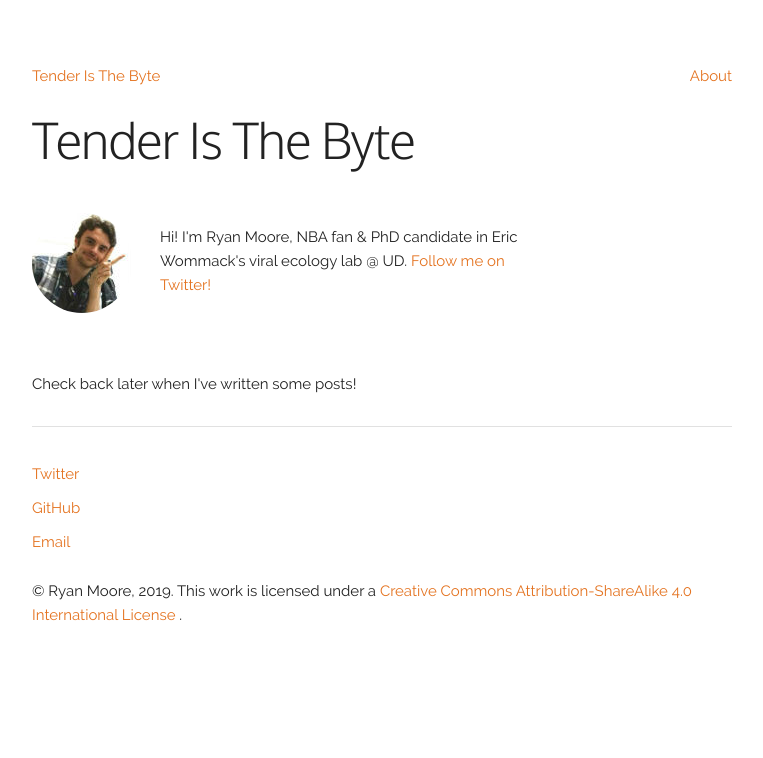
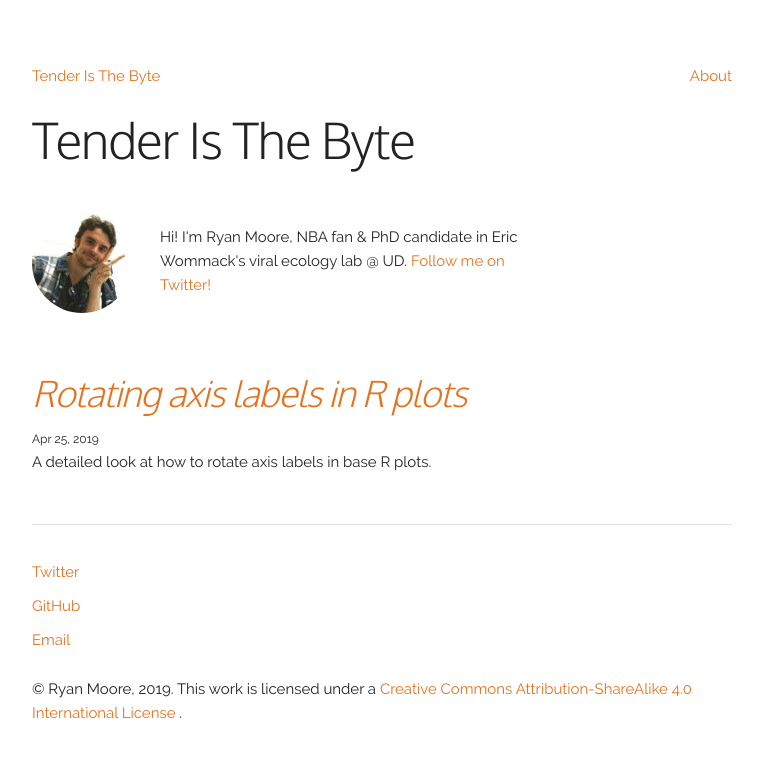
Before and after one commit to mooreryan/TenderIsTheByte, a Jekyll site: the page built from index.md, in a window 1280 px wide. Shown: the top 758 px of the page, without its empty margins (258-1021 px from the left). Built offline with Jekyll 4.4.1, drawn with Linux system fonts in a browser that asks for light colours; some of the changed lines change nothing that is shown.

Commit message:
Update axis labels post

```diff
--- a/assets/_sass/_base.scss
+++ b/assets/_sass/_base.scss
@@ -5,6 +5,10 @@
 
 h1, h2, h3, h4, h5, h6 {
   font-family: "Oxygen", sans-serif;
+}
+
+h3 {
+  font-style: italic;
 }
 
 code {
--- a/assets/css/main.scss
+++ b/assets/css/main.scss
@@ -80,3 +80,9 @@
   border: 1px solid $secondary-color;
   border-radius: 4px;
 }
+
+blockquote {
+  color: $gray;
+  border-left: 4px solid $primary-color;
+  padding-left: 1em;
+}
--- a/collections/_drafts/2019-04-25-rotating-axis-labels-in-r.md
+++ b/collections/_posts/2019-04-25-rotating-axis-labels-in-r.md
@@ -5,12 +5,12 @@
 categories: blog
 image: "/assets/img/posts/r_axis_label_rotation/boxplot_srt_adj_sweep.gif"
 ---
-Sometimes you have a plot with axis labels that are too long and end up getting clipped or dropped from the figure.
+Sometimes you have a plot with axis labels that are too long and end up getting clipped or dropped from the figure.  Maybe something like this:
 
 {% highlight r %}
 {% raw %}
-## Set the seed so your data will be the same as mine.
-set.seed(1234) aorisetnaoriestnaoirsetnaoriestnaorisetnaorietnoarisentoairenstoairesntaoiresntoiarentaoirsentoairesntoairsentaoiresntaoirsentoistenasoietnasroietnasorietnoaeisrnt
+## Set the random seed so your data will be the same as mine.
+set.seed(1234)
 
 dat <- list("Cool dataset one"   = rnorm(100, 0),
             "Cool dataset two"   = rnorm(100, 4),
@@ -23,7 +23,7 @@
 
 {% include post_img.html path='r_axis_label_rotation/boxplot_labels_too_long.png' caption='Missing labels...' %}
 
-*Note: If you're following along and want your charts to look like mine, you will need run the following `par` function before generating your plots, which adjusts the margins, the line thickness and the default axis label size.*
+*Note: If you're following along and want your charts to look like mine, you will need run the following `par` function before generating your plots.  It adjusts the margins, the line thickness and the default axis label size.*
 
 {% highlight r %}
 {% raw %}
@@ -34,15 +34,15 @@
 {% endraw %}
 {% endhighlight %}
 
-The second and fourth x-axis labels are missing because they are too long and R doesn't put them on the plot.  Also, the y-axis labels are drawn parallel to the y-axis, but I prefer them drawn perpendicular to the axis.
+The second and fourth x-axis labels are missing because they are too long for R to draw on the plot.  Also, the y-axis labels are drawn parallel to the axis, but I think they are easier to read if drawn perpendicular to the axis.
 
-We can fix both problems by [rotating the axis labels](https://cran.r-project.org/doc/FAQ/R-FAQ.html#How-can-I-create-rotated-axis-labels_003f).  Sadly, this is [pretty](https://stackoverflow.com/questions/10286473/rotating-x-axis-labels-in-r-for-barplot) [tricky](https://www.r-bloggers.com/rotated-axis-labels-in-r-plots/) [to](https://stats.idre.ucla.edu/r/faq/how-can-i-change-the-angle-of-the-value-labels-on-my-axes/) [do](https://www.r-graph-gallery.com/213-rotating-x-axis-labels-on-barplot/) using the base plotting system in R.  You need to remove the original axis, add back in the tick marks, add back in the labels, and finally, play around with the positioning of everything until you get it looking nice again.  Let's work through it step by step!
+We can fix both problems by [rotating the axis labels](https://cran.r-project.org/doc/FAQ/R-FAQ.html#How-can-I-create-rotated-axis-labels_003f).  Sadly, this is a [pretty](https://stackoverflow.com/questions/10286473/rotating-x-axis-labels-in-r-for-barplot) [tricky](https://www.r-bloggers.com/rotated-axis-labels-in-r-plots/) [to](https://stats.idre.ucla.edu/r/faq/how-can-i-change-the-angle-of-the-value-labels-on-my-axes/) [do](https://www.r-graph-gallery.com/213-rotating-x-axis-labels-on-barplot/) using the base plotting system in R.  You need to remove the original axis, add back in new axes and tick marks, add back in the labels, and finally, play around with the positioning of everything until you get it looking good again.  So let's work through it step by step!
 
 *Note: This post is goes in to a lot of details and explanations.  If you just want to skip to the final result and code, click [here](#putting-it-all-together).*
 
 ## Remove the original axes
 
-Because the `plot` function doesn't provide a way to rotate axis labels, we need to remove the entire axis and redraw it ourselves.  We can tell plotting functions like `plot` and `boxplot` to suppress axis plotting by passing in `xaxt = "n"` to turn off the x-axis, and `yaxt = "n"` to turn of the y-axis:
+Because the `plot` function doesn't provide a way to rotate axis labels, we need to remove the entire axis and redraw it ourselves.  We can tell plotting functions like `plot` and `boxplot` to suppress axes by passing in `xaxt = "n"` to turn off the x-axis and `yaxt = "n"` to turn of the y-axis.
 
 {% highlight r %}
 {% raw %}
@@ -52,38 +52,27 @@
 
 {% include post_img.html path='r_axis_label_rotation/boxplot_no_axes.png' caption='No axes here!' %}
 
-And just like that, no more axes!
+## Add the new axes
 
-## Add the new axes
+Now we need to add the axes back in.  To do this, we can use the `axis` function.  `axis` has a lot of different parameters, but the only ones that we need to worry about are `side`, `labels`, `las`, and `mgp`.
 
 ### The `side` parameter
 
-Now we need to add the axes back in.  To do this, we can use the `axis` function.  `axis` has a lot of different parameters, but the only ones that we need to worry about are `side`, `labels`, `las`, and `mgp`.
-
-The `side` parameter takes an integer that specifies on which side of the chart to draw the axis.
-
-| Side | Location |
-|------|----------|
-| 1    | Below    |
-| 2    | Left     |
-| 3    | Above    |
-| 4    | Right    |
-
-To draw the x-axis then, we would need to pass in `side = 1`, and to draw the y-axis, we should pass in `side = 2`.
+The `side` parameter takes an integer that specifies the side of the chart on which to draw the axis: `1` for below, `2` for left, `3` for above, and `4` for right.  To draw the x-axis then, we would need to pass in `side = 1`, and to draw the y-axis, we should pass in `side = 2`.
 
 ### The `labels` parameter
 
-The `axis` function can add labels along with the axis and tick marks, but it will only let you adjust the labels to either be parallel or perpendicular to the axis.  While this will be fine for the `y` axis, it won't work for the x-axis since we want to rotate the labels somewhere between 0 and 90 degrees.  So for the y-axis, we need to tell the `axis` function not to draw labels using `labels = FALSE`.
+The `axis` function can add labels along with the axis and tick marks, but it will only let you adjust the labels to either be parallel or perpendicular to the axis.  While this will be fine for the y-axis, it won't work for the x-axis since we want to rotate the labels somewhere between 0 and 90 degrees.  So for the x-axis, we tell the `axis` function not to draw labels using `labels = FALSE`.  Nothing needs to be done with this parameter for the y-axis as we want the default y-axis labels to be drawn.
 
 ### The `las` and `mgp` parameters
 
-To add the y-axis with rotated labels, we will need a couple of more parameters: `las` and `mgp`.
+Because we are letting the `axis` function draw both the axis and the labels for the y-axis, we will need a couple of more parameters to make it look nice: `las` and `mgp`.
 
-The `las` parameter takes integers in the set `{0,1,2,3}`.  The two we care about here are `0`, which specifies axis labels should always be parallel to the axis (and is the default argument), and `2`, which causes labels to always be drawn perpendicular to the axis.  To make the y-axis labels easier to read, we want them to be perpendicular to the y-axis, so we need to pass `las = 2` to the `axis` function.
+The `las` parameter takes integers in the set `{0,1,2,3}`.  The two we care about here are `0`, which specifies axis labels should always be parallel to the axis (the default argument), and `2`, which causes labels to always be drawn perpendicular to the axis.  To make the y-axis labels easier to read, we want them to be perpendicular to the axis, so we will pass `las = 2` to the `axis` function.
 
-The `mgp` parameter is a little trickier and not strictly necessary, but it's helpful to make things look nice.  `mgp` takes a three number vector and is used to adjust the placement of the axis title (`mgp[1]`), axis labels (`mgp[2]`), and axis line (`mgp[3]`).  If you increase the values, the element will move further from the plot, whereas decreasing the values move the elements closer to the plot.
+The `mgp` parameter is a little trickier and not strictly necessary, but we need it to make things look nice.  `mgp` takes a three number vector and is used to adjust the placement of the axis title (`mgp[1]`), the axis labels (`mgp[2]`), and the axis line (`mgp[3]`).  If you increase the values, the element will move farther from the plot, whereas decreasing the values moves the elements closer to the plot.
 
-The gif below shows how changing the argument passed to the `mgp` parameter changes the location of the y-axis and labels.
+The figure below shows how changing the argument passed to the `mgp` parameter changes the location of the y-axis and labels.
 
 {% include post_img.html path='r_axis_label_rotation/boxplot_mgp_sweep.gif' caption='Adjusting the mgp argument' %}
 
@@ -91,7 +80,7 @@
 
 ### Code for the axes
 
-Now that we have explained all the options we need for the `axis` function, here is the code to add the `x` and `y` axes to the chart.
+Now that we have explained all the options we need for the `axis` function, here is the code to add the x and y axes to the chart.
 
 {% highlight r %}
 {% raw %}
@@ -109,17 +98,31 @@
 {% endraw %}
 {% endhighlight %}
 
-{% include post_img.html path='r_axis_label_rotation/boxplot_with_axes.png' caption='Adding the axes back' %}
+{% include post_img.html path='r_axis_label_rotation/boxplot_with_axes.png' caption='Adding both axes back in' %}
 
-Looking good so far!  We've got the x-axis labels back on and we rotated the y-axis labels so they are easier to read as well as reduce the spacing between the labels and tick marks so they look better.
+Looking good so far!  We've got the x-axis back on and we rotated and adjusted the spacing of the y-axis labels so they are easier to read.
 
-## Adding the labels
+## Adding the x-axis labels
 
-Here is where things get just a bit tricky.  To add text to a chart, we will use the `text` function, but to get it looking nice, we need to play around with a few different parameters.
+Here is where things get just a bit tricky.  To add text to a chart, we use the `text` function, but to make it look nice, we need to play around with a few different parameters.
+
+### Label text
+
+This is the easy part.  Since our data is in a list, we can use the `names` function to get the name of each series of data.
+
+{% highlight r %}
+{% raw %}
+> names(dat)
+[1] "Cool dataset one"   "Cool dataset two"   "Another long name"
+[4] "Really really long"
+{% endraw %}
+{% endhighlight %}
+
+To tell the `text` function about our labels, we use the `labels` parameter (the same one we used for the `axis` function) like this: `labels = names(dat)`.
 
 ### Label positions
 
-First we need to position the labels with the `x` and `y` arguments.  These represent numeric vectors of coordinates where the labels will be drawn.
+Now, we need to position the labels with the `x` and `y` arguments of the `text` function.  These represent numeric vectors of coordinates where the labels will be drawn.
 
 For boxplots, the `x` coordinates start at `1` and run to the length of the data (in this case `4`).  So the `x` argument will be `x = 1:length(dat)`.
 
@@ -138,7 +141,7 @@
 {% endraw %}
 {% endhighlight %}
 
-Since we want to put the x-axis labels at the bottom of the chart, we will use `par("usr")[3]` as a starting point for the x-axis label's `y` values.
+Since we want to draw the x-axis labels at the bottom of the chart, we will use `par("usr")[3]` as a starting point for the `y` values.
 
 Let's see how that looks.
 
@@ -162,7 +165,7 @@
 
 {% include post_img.html path='r_axis_label_rotation/boxplot_with_x_axis_labels_clipped.png' caption='Half the labels are hidden!' %}
 
-Not quite what we want.  The labels are in more or less the right spot, but the bottom half is cut off.  We can fix that setting the `xpd` argument to `NA`, which will let us draw text below the main plot by changing the way plotting is clipped (see the help page for `par` for more info on how `xpd` works).
+That's not quite what we want!  The labels are more or less in the right spot, but the bottom half is cut off.  We can fix that setting the `xpd` argument to `NA`, which will let us draw text below the main plot by changing the way plotting is clipped (see the help page for `par` for more info on how `xpd` works).
 
 {% highlight r %}
 {% raw %}
@@ -180,9 +183,9 @@
 {% endraw %}
 {% endhighlight %}
 
-{% include post_img.html path='r_axis_label_rotation/boxplot_with_x_axis_labels_not_clipped.png' caption='Showing x-axis labels' %}
+{% include post_img.html path='r_axis_label_rotation/boxplot_with_x_axis_labels_not_clipped.png' caption='x-axis labels are no longer clipped' %}
 
-Alright, the labels are not being clipped any more, so let's push them down a bit.  To do that, we need to subtract a little bit from the `y` values.  Something like `par("usr")[3] - vertical_nudge`.  Check it out:
+Alright, the labels are not being clipped any more, so let's push them down a bit.  To do that, we need to subtract a small amount from the `y` values.  Something like `par("usr")[3] - 0.45`.  Check it out:
 
 {% highlight r %}
 {% raw %}
@@ -201,6 +204,8 @@
 {% endhighlight %}
 
 {% include post_img.html path='r_axis_label_rotation/boxplot_with_x_axis_labels_pushed_down.png' caption='Pushing x-axis labels down' %}
+
+*Note: Depending on how your chart looks, you will have to change the amount that you subtract from `par("usr")[3]`.  Just play around with it until it looks nice.*
 
 ### Label rotation
 
@@ -227,13 +232,13 @@
 
 ### Label adjustment
 
-Almost done now!  The last thing we want to do is to slide the labels down so that the end of the label is positioned near the bottom of the tick mark rather than the center of the label.  For that we will use the `adj` parameter.
+Almost done now!  The last thing we want to do is to slide the labels down so that the end of the label rather than the center of the label is positioned near the bottom of the tick mark.  For that we will use the `adj` parameter.
 
 According the docs for the `text` function, the `adj` parameter takes one or two values that specify the `x` and the `y` (if the second value is given) adjustment of the labels.  That's not too specific, but more info is given in the help file for `par`.  Let's take a look at it:
 
 > The value of ‘adj’ determines the way in which text strings are justified in ‘text’, ‘mtext’ and ‘title’.  A value of ‘0’ produces left-justified text, ‘0.5’ (the default) centered text and ‘1’ right-justified text.  (Any value in [0, 1] is allowed, and on most devices values outside that interval will also work.)
 
-Okay, so `adj` is used to adjust the text justification:  `0` means left-justified, `0.5` is centered, and `1` is right-justified.  Values in between are also allowed, so `adj = 0.25` would put justify the text halfway between left-justified and centered.  Confusing?  Check out this gif to see how the `adj` argument affects the labels.
+Okay, so `adj` is used to adjust the text justification:  `0` means left-justified, `0.5` is centered, and `1` is right-justified.  Values in between are also allowed, so `adj = 0.25` would justify the text halfway between left-justified and centered.  Confusing?  Check out this gif to see how the `adj` argument affects the labels.
 
 {% include post_img.html path='r_axis_label_rotation/boxplot_adj_sweep.gif' caption='Adjusting the adj argument' %}
 
@@ -251,7 +256,14 @@
 
 {% highlight r %}
 {% raw %}
+## Set the random seed to match your data to mine.
 set.seed(1234)
+
+## Make some test data.
+dat <- list("Cool dataset one"   = rnorm(100, 0),
+            "Cool dataset two"   = rnorm(100, 4),
+            "Another long name"  = rnorm(100, 5),
+            "Really really long" = rnorm(100, 4))
 
 ## Draw boxplot with no axes.
 boxplot(dat, xaxt = "n", yaxt = "n")
@@ -287,9 +299,9 @@
 
 To summarize, if you want to add rotation to axis labels in base R plots, you need to
 
-1. Remove the original axes
-2. Add the axes back in
+1. Remove the original axis
+2. Add the axis back in
 3. Add the labels back in
 4. Adjust positioning and rotation
 
-That's it!  If you are interested, you can find all the R code and bash scripts used to generate the figures and gifs [on GitHub](TODO).
+That's it!  If you are interested, you can find all the R code and bash scripts used to generate the figures and gifs [on GitHub](https://github.com/mooreryan/rotating_axis_labels_in_r).
```
